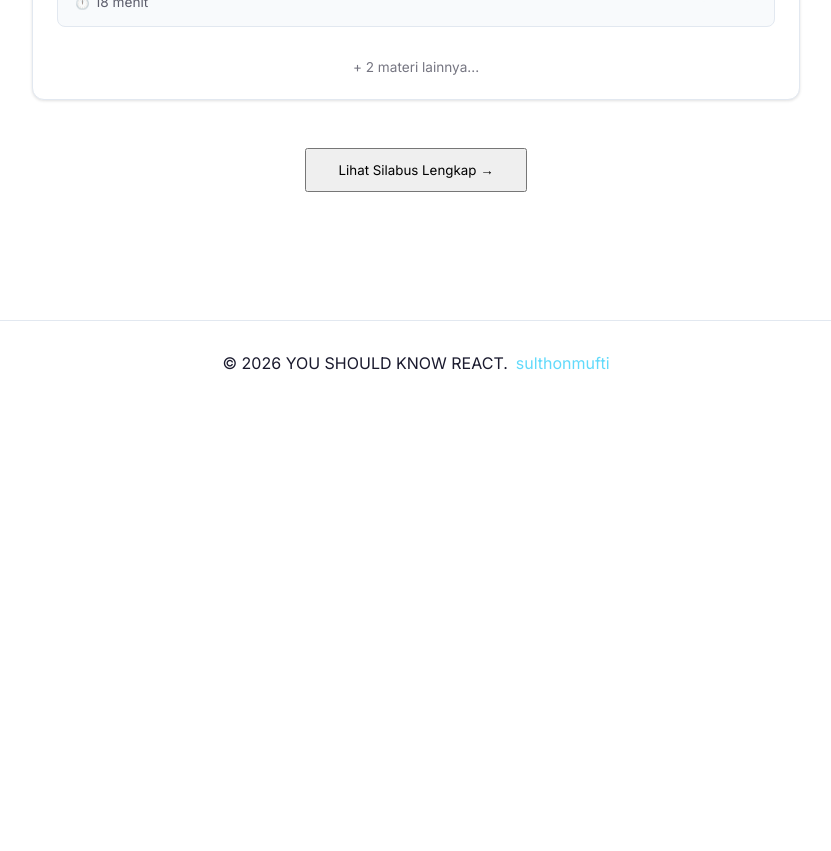
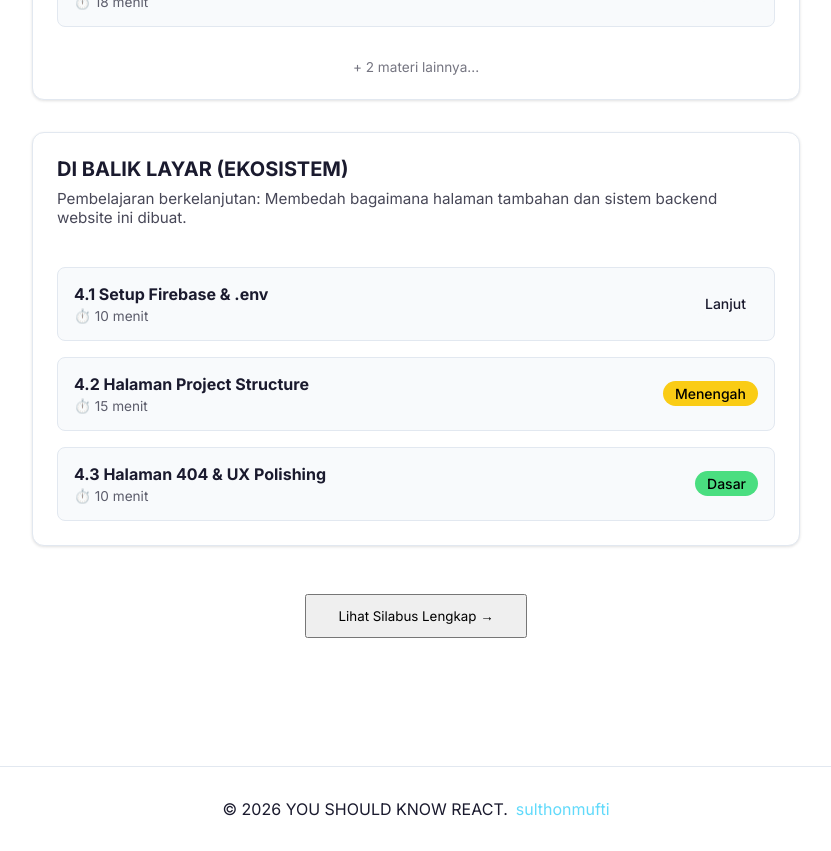
Before and after one commit to sulthonmufti/you-should-know-react, a React (Vite) app: page / in a window 1280 px wide. Shown: the part 3440-4291 px from the top of the page, without its empty margins (224-1055 px from the left). Before the commit the page ends 3845 px from the top, so only its background shows below. Built offline with nearby package versions, Linux system fonts and the light colour scheme.

Commit message:
content: add Phase 5 behind-the-scenes as a continuous learning module (Modul 4)

```diff
--- a/src/constants/curriculum.js
+++ b/src/constants/curriculum.js
@@ -219,4 +219,41 @@ export const curriculum = [
       },
     ],
   },
+  {
+    moduleId: "module-4",
+    moduleTitle: "DI BALIK LAYAR (EKOSISTEM)",
+    moduleDescription:
+      "Pembelajaran berkelanjutan: Membedah bagaimana halaman tambahan dan sistem backend website ini dibuat.",
+    topics: [
+      {
+        id: "setup-firebase",
+        moduleId: "module-4",
+        title: "4.1 Setup Firebase & .env",
+        description:
+          "Cara aman menyimpan API Key dan menginisialisasi layanan Google Firebase.",
+        level: "Lanjut",
+        path: "/learn/module-4/setup-firebase",
+        duration: "10 menit",
+      },
+      {
+        id: "page-project-structure",
+        moduleId: "module-4",
+        title: "4.2 Halaman Project Structure",
+        description: "Membangun visualisasi komponen interaktif tree folder.",
+        level: "Menengah",
+        path: "/learn/module-4/page-project-structure",
+        duration: "15 menit",
+      },
+      {
+        id: "page-not-found",
+        moduleId: "module-4",
+        title: "4.3 Halaman 404 & UX Polishing",
+        description:
+          "Routing wildcard (*) untuk menangkap URL ngawur dan teknik desain UX akhir.",
+        level: "Dasar",
+        path: "/learn/module-4/page-not-found",
+        duration: "10 menit",
+      },
+    ],
+  },
 ];
--- /dev/null
+++ b/src/content/module-4/PageNotFound.jsx
@@ -0,0 +1,50 @@
+import CodeBlock from '../../components/content/CodeBlock';
+
+export default function PageNotFound() {
+  const notFoundCode = `
+// FILE: App.jsx
+import { Routes, Route } from 'react-router-dom';
+import NotFound from './pages/NotFound'; // Import komponen 404
+
+function App() {
+  return (
+    <Routes>
+      <Route path="/" element={<Home />} />
+      <Route path="/about" element={<About />} />
+
+      {/* Route Wildcard (*) HARUS DITARUH DI PALING BAWAH */}
+      <Route path="*" element={<NotFound />} />
+    </Routes>
+  );
+}
+  `;
+
+  return (
+    <div style={{ display: 'flex', flexDirection: 'column', gap: '3rem', color: 'var(--color-text)', lineHeight: '1.8' }}>
+      <section>
+        <h2 style={{ fontSize: '1.8rem', color: 'var(--color-primary)', marginBottom: '1.5rem', borderBottom: '2px solid var(--color-border)', paddingBottom: '0.5rem' }}>
+          1. Teori Dasar: Wildcard Routing & UX
+        </h2>
+        <p style={{ marginBottom: '1.5rem', fontSize: '1.1rem' }}>
+          Apa yang terjadi jika pengunjung salah mengetik URL? Misalnya mereka mengetik <code>/belajarr</code> dengan R ganda. Secara <em>default</em>, React Router akan menampilkan layar putih kosong (blank). Ini adalah pengalaman UX yang sangat buruk. Kita harus merancang jaring pengaman (<em>safety net</em>) berupa halaman 404.
+        </p>
+      </section>
+
+      <section>
+        <h2 style={{ fontSize: '1.8rem', color: 'var(--color-primary)', marginBottom: '1.5rem' }}>
+          2. Contoh Implementasi Routing 404
+        </h2>
+        <CodeBlock code={notFoundCode} language="jsx" />
+      </section>
+
+      <section style={{ backgroundColor: 'var(--color-surface)', padding: '2rem', borderRadius: 'var(--radius-card)', border: '1px solid var(--color-border)' }}>
+        <h2 style={{ fontSize: '1.8rem', color: 'var(--color-primary)', marginBottom: '1.5rem' }}>
+          3. Analisis: Urutan itu Penting!
+        </h2>
+        <p style={{ opacity: 0.9 }}>
+          Pada React Router versi lama (v5 ke bawah), rute dievaluasi dari atas ke bawah. Tanda Bintang <code>*</code> berarti "Cocok dengan karakter apapun". Jika Anda menaruh <code>Route path="*"</code> di paling atas, maka SEMUA halaman akan diarahkan ke 404. Meski React Router v6 sudah jauh lebih pintar dalam mencocokkan pola (<em>pattern matching</em>), menempatkan rute wildcard di paling bawah tetap menjadi standar emas koding.
+        </p>
+      </section>
+    </div>
+  );
+}
--- /dev/null
+++ b/src/content/module-4/SetupFirebase.jsx
@@ -0,0 +1,53 @@
+import CodeBlock from '../../components/content/CodeBlock';
+
+export default function SetupFirebase() {
+  const envCode = `
+# FILE: .env di root folder (JANGAN DI-COMMIT KE GITHUB)
+VITE_FIREBASE_API_KEY="AIzaSyB-xxxxxxxxxxxxxxx"
+VITE_FIREBASE_AUTH_DOMAIN="you-should-know-react.firebaseapp.com"
+VITE_FIREBASE_PROJECT_ID="you-should-know-react"
+
+# FILE: src/config/firebase.js
+import { initializeApp } from "firebase/app";
+
+// Memanggil variabel environment dengan sintaks khusus Vite (import.meta.env)
+const firebaseConfig = {
+  apiKey: import.meta.env.VITE_FIREBASE_API_KEY,
+  authDomain: import.meta.env.VITE_FIREBASE_AUTH_DOMAIN,
+  projectId: import.meta.env.VITE_FIREBASE_PROJECT_ID,
+};
+
+export const app = initializeApp(firebaseConfig);
+  `;
+
+  return (
+    <div style={{ display: 'flex', flexDirection: 'column', gap: '3rem', color: 'var(--color-text)', lineHeight: '1.8' }}>
+      <section>
+        <h2 style={{ fontSize: '1.8rem', color: 'var(--color-primary)', marginBottom: '1.5rem', borderBottom: '2px solid var(--color-border)', paddingBottom: '0.5rem' }}>
+          1. Teori Dasar: Environment Variables (.env)
+        </h2>
+
+
+        <p style={{ marginBottom: '1.5rem', fontSize: '1.1rem' }}>
+          Saat mendaftarkan project di Firebase Console, Anda akan mendapatkan kunci rahasia (API Key). Anda <strong>TIDAK BOLEH</strong> menaruh kunci ini langsung di file JavaScript (<em>hardcode</em>). Jika Anda mengunggahnya ke GitHub, <em>bot hacker</em> akan mencuri kunci tersebut dan menggunakannya untuk menambang kripto atau merusak database Anda. Solusinya adalah file <code>.env</code> (Environment).
+        </p>
+      </section>
+
+      <section>
+        <h2 style={{ fontSize: '1.8rem', color: 'var(--color-primary)', marginBottom: '1.5rem' }}>
+          2. Contoh Implementasi di Project Ini
+        </h2>
+        <CodeBlock code={envCode} language="javascript" />
+      </section>
+
+      <section style={{ backgroundColor: 'var(--color-surface)', padding: '2rem', borderRadius: 'var(--radius-card)', border: '1px solid var(--color-border)' }}>
+        <h2 style={{ fontSize: '1.8rem', color: 'var(--color-primary)', marginBottom: '1.5rem' }}>
+          3. Analisis: Vite vs Create React App (CRA)
+        </h2>
+        <p style={{ opacity: 0.9 }}>
+          Jika Anda menggunakan CRA, variabel .env harus diawali dengan <code>REACT_APP_</code>. Namun, karena project canggih ini dibangun menggunakan Vite, kita wajib mengawali nama variabel dengan <code>VITE_</code>. Vite tidak akan membaca variabel yang tidak memiliki awalan tersebut sebagai fitur keamanan bawaan.
+        </p>
+      </section>
+    </div>
+  );
+}
--- a/src/pages/Topic/index.jsx
+++ b/src/pages/Topic/index.jsx
@@ -29,6 +29,9 @@ import Firestore from '../../content/module-3/Firestore';
 import Performance from '../../content/module-3/Performance';
 import Testing from '../../content/module-3/Testing';
 import Deploy from '../../content/module-3/Deploy';
+
+import SetupFirebase from '../../content/module-4/SetupFirebase';
+import PageNotFound from '../../content/module-4/PageNotFound';
 
 export default function Topic() {
   const { moduleId, topicId } = useParams();
@@ -87,6 +90,12 @@ export default function Topic() {
       case 'deploy':
         return <Deploy />;
 
+      //modul 4
+      case 'setup-firebase':
+        return <SetupFirebase />;
+      case 'page-not-found':
+        return <PageNotFound />;
+
       default:
         return (
           <div style={{ padding: '3rem', textAlign: 'center', backgroundColor: 'var(--color-surface)', borderRadius: 'var(--radius-default)', border: '1px dashed var(--color-border)' }}>
```
